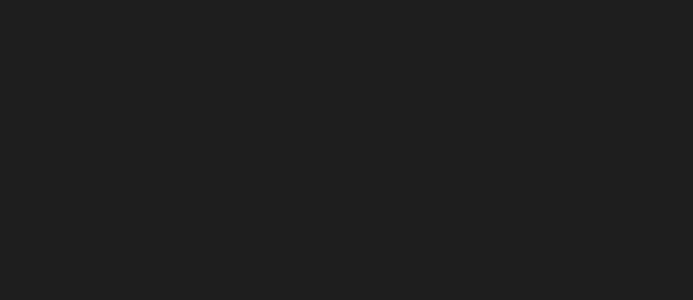
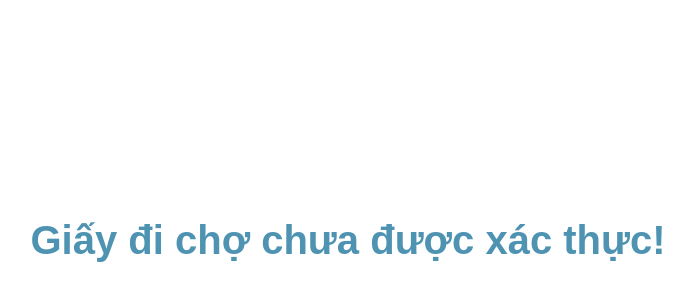
Before and after one commit to L3Tu4n/NT219, a React (Create React App) app: page /verify/1 in a window 1280 px wide. Before the commit this address had no page. Shown: the part 156-456 px from the top of the page, without its empty margins (292-985 px from the left). Built offline with nearby package versions, Linux system fonts and the light colour scheme; no server answers.

Commit message:
finish FE with verification

```diff
--- a/public/index.html
+++ b/public/index.html
@@ -5,7 +5,7 @@
   <meta charset="UTF-8" />
   <meta name="viewport" content="width=device-width, initial-scale=1.0" />
   <title>Falcon</title>
-  <link rel="icon" type="image/png" href="./favicon.png" />
+  <link rel="icon" type="image/png" href="/favicon.png" />
   <link href="https://cdn.jsdelivr.net/npm/bootstrap@5.3.3/dist/css/bootstrap.min.css" rel="stylesheet"
     integrity="sha384-QWTKZyjpPEjISv5WaRU9OFeRpok6YctnYmDr5pNlyT2bRjXh0JMhjY6hW+ALEwIH" crossorigin="anonymous" />
   <script src="https://cdn.jsdelivr.net/npm/bootstrap@5.3.3/dist/js/bootstrap.bundle.min.js"
--- a/src/components/Header/ShowHeader.js
+++ b/src/components/Header/ShowHeader.js
@@ -4,6 +4,7 @@ import { Link } from "react-router-dom";
 import "../../styles/Header.css";
 import { Avatar } from "antd";
 import { UserOutlined } from "@ant-design/icons";
+import { message } from "antd";
 
 const ShowHeader = () => {
   const navigate = useNavigate();
@@ -23,7 +24,12 @@ const ShowHeader = () => {
           Authorization: `Bearer ${token}`,
         },
       })
-        .then((response) => response.json())
+        .then((response) => {
+          if (!response.ok) {
+            throw new Error("Network response was not ok");
+          }
+          return response.json();
+        })
         .then((data) => {
           if (data.name) {
             setIsLoggedIn(true);
@@ -31,10 +37,17 @@ const ShowHeader = () => {
           }
         })
         .catch((error) => {
-          console.error("Error fetching user", error);
+          message.error("Phiên đăng nhập đã hết hạn!");
+          setIsLoggedIn(false);
+          setUsername(null);
+          localStorage.removeItem("access_token");
+          localStorage.removeItem("cccd");
+          if (error.message === "Unauthorized") {
+            navigate("/");
+          }
         });
     }
-  }, []);
+  }, [navigate]);
 
   const handleNormalLogOut = () => {
     setIsLoggedIn(false);
@@ -50,7 +63,7 @@ const ShowHeader = () => {
         <div className="logo">
           <Link
             className="logo-link"
-            onClick={() => navigate(isLoggedIn ? "/Request" : "/")}
+            onClick={() => navigate(isLoggedIn ? "/request" : "/")}
           >
             Giấy đi chợ
           </Link>
@@ -82,7 +95,7 @@ const ShowHeader = () => {
               </div>
             ) : (
               <button className="auth-button">
-                <Link to="/SignIn">Đăng nhập | Đăng ký</Link>
+                <Link to="/signin">Đăng nhập | Đăng ký</Link>
               </button>
             )}
           </div>
--- a/src/pages/Register/SignInForm.js
+++ b/src/pages/Register/SignInForm.js
@@ -41,7 +41,6 @@ function SignInForm() {
     }));
   };
 
-  // const navigate = useNavigate();
   const [canShowMessage, setCanShowMessage] = useState(true);
 
   const handleSubmitSignIn = (e) => {
@@ -81,6 +80,8 @@ function SignInForm() {
         setTimeout(() => setCanShowMessage(true), 500);
       }
     } else {
+      console.log(formDataSignIn);
+
       fetch("http://localhost:8000/token", {
         method: "POST",
         headers: {
@@ -104,9 +105,9 @@ function SignInForm() {
               .then((userData) => {
                 localStorage.setItem("cccd", userData.cccd);
                 if (userData.user_type === "chingsphu") {
-                  navigate("/Admin");
+                  navigate("/sign");
                 } else {
-                  navigate("/Request");
+                  navigate("/request");
                 }
               });
           } else {
@@ -178,7 +179,7 @@ function SignInForm() {
 
       <div className="signup-link">
         <span>Chưa có tài khoản? </span>
-        <a href="/SignUp">Đăng ký</a>
+        <a href="/signup">Đăng ký</a>
       </div>
     </form>
   );
--- a/src/pages/Register/SignUpForm.js
+++ b/src/pages/Register/SignUpForm.js
@@ -158,7 +158,7 @@ function SignUpForm() {
           } else {
             const loginData = await loginResponse.json();
             localStorage.setItem("access_token", loginData.access_token);
-            navigate("/Request");
+            navigate("/request");
           }
         }
       } catch (error) {
@@ -355,7 +355,7 @@ function SignUpForm() {
 
       <div className="login-link">
         <span>Đã có tài khoản? </span>
-        <a href="/SignIn">Đăng nhập</a>
+        <a href="/signin">Đăng nhập</a>
       </div>
     </form>
   );
--- a/src/pages/RequestGet/Request.js
+++ b/src/pages/RequestGet/Request.js
@@ -145,7 +145,7 @@ const Request = () => {
         rowClassName={(record) =>
           record.status === "Đã ký" ? "pass-signed-row" : "pass-unsigned-row"
         }
-        locale={{ emptyText: <Typography>No data</Typography> }}
+        locale={{ emptyText: <Typography>Chưa có giấy đi chợ</Typography> }}
       />
       <div className="request-button-container">
         <Button type="primary" onClick={showModal} className="request-btn">
--- /dev/null
+++ b/src/pages/Verify/CallVerify.js
@@ -0,0 +1,44 @@
+import React, { useEffect, useState } from "react";
+import { useParams } from "react-router-dom";
+import "../../styles/Verify.css";
+
+const CallVerify = () => {
+  const [data, setData] = useState(null);
+  const { gdc_id } = useParams(); // Extract gdc_id from the URL
+
+  useEffect(() => {
+    fetch(`http://localhost:8000/verify/${gdc_id}`, {
+      method: "POST",
+      headers: {
+        "Content-Type": "application/json",
+      },
+    })
+      .then((response) => response.json())
+      .then((data) => setData(data))
+      .catch((error) => {
+        console.error("Error:", error);
+      });
+  }, [gdc_id]);
+
+  return (
+    <div className="verify-container">
+      {data && data.Status === "Success" ? (
+        <>
+          <h1>Giấy đi chợ đã được xác thực với các thông tin sau:</h1>
+          <p>Căn cước công dân: {data.cccd}</p>
+          <p>Di chuyển từ: {data.start_place}</p>
+          <p>Điểm đến: {data.destination_place}</p>
+          <p>Được kí bởi: {data.chingsphu_name}</p>
+          <p>Có hiệu lực sau: {data.sign_date}</p>
+          <p>Địa điểm kí: {data.sign_place}</p>
+        </>
+      ) : (
+        <>
+          <h1>Giấy đi chợ chưa được xác thực!</h1>
+        </>
+      )}
+    </div>
+  );
+};
+
+export default CallVerify;
--- /dev/null
+++ b/src/pages/Verify/Verify.jsx
@@ -0,0 +1,12 @@
+import React from 'react';
+import CallVerify from './CallVerify';
+
+const Verify = () => {
+  return (
+    <div>
+        <CallVerify />
+    </div>
+  );
+};
+
+export default Verify;
--- a/src/routes/index.js
+++ b/src/routes/index.js
@@ -4,6 +4,7 @@ import NotFoundPage from "../pages/NotFoundPage/NotFoundPage";
 import Home from "../pages/Home/Home.jsx";
 import Admin from "../pages/Admin/Admin.jsx";
 import Request from "../pages/RequestGet/Request.jsx"
+import Verify from "../pages/Verify/Verify.jsx";
 
 export const routes = [
   {
@@ -12,17 +13,17 @@ export const routes = [
     isShowHeader: true,
   },
   {
-    path: "/SignUp",
+    path: "/signup",
     page: SignUp,
     isShowHeader: false,
   },
   {
-    path: "/SignIn",
+    path: "/signin",
     page: SignIn,
     isShowHeader: false,
   },
   {
-    path: "/Admin",
+    path: "/sign",
     page: Admin,
     isShowHeader: true,
   },
@@ -31,7 +32,11 @@ export const routes = [
     page: NotFoundPage,
   },
   {
-    path: "/Request",
+    path: "/verify/:gdc_id",
+    page: Verify,
+  },
+  {
+    path: "/request",
     page: Request,
     isShowHeader: true,
   },
--- /dev/null
+++ b/src/styles/Verify.css
@@ -0,0 +1,21 @@
+.verify-container {
+    display: flex;
+    flex-direction: column;
+    justify-content: center;
+    align-items: center;
+    height: 100vh;
+    margin: 0;
+    text-align: center;
+    box-sizing: border-box;
+    background-color: white;
+    color: rgb(78, 147, 178);
+}
+
+.verify-container h1 {
+    font-size: 5vh;
+    font-weight: bold;
+}
+
+.verify-container p {
+    font-size: 3vh;
+}
```
